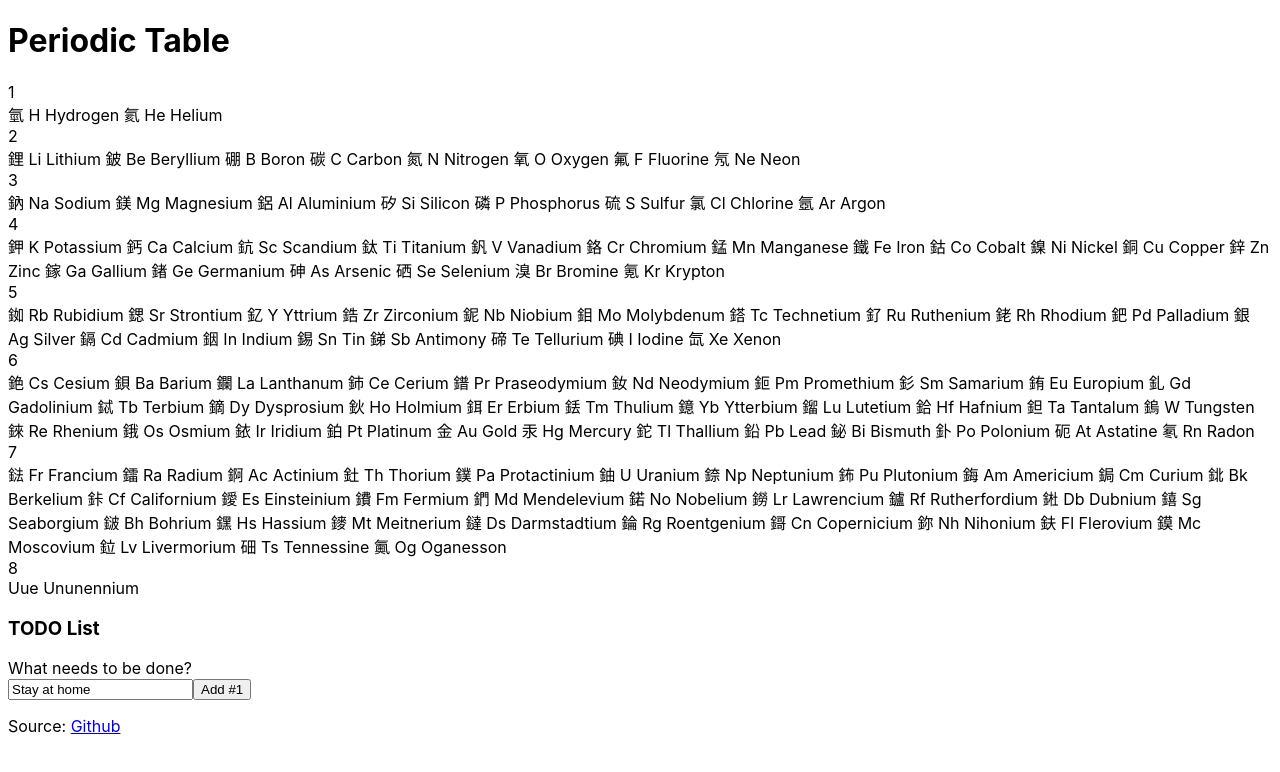
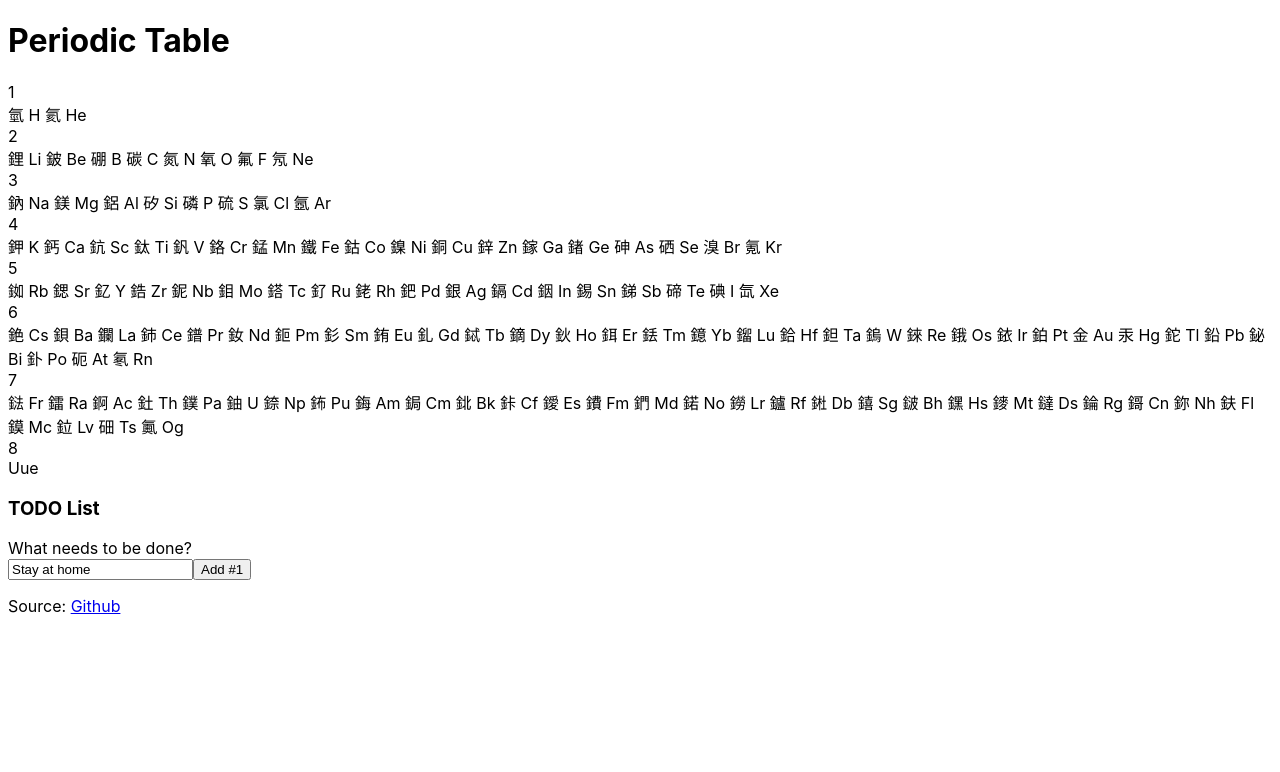
Before and after one commit to kaicarver/yuansu-react, a React (Create React App) app: page / in a window 1280 px wide. Shown: the top 772 px of the page. Built offline with nearby package versions, Linux system fonts and the light colour scheme.

Commit message:
a bit more table-like

```diff
--- a/src/index.js
+++ b/src/index.js
@@ -12,7 +12,13 @@ periodicData.elements.forEach((el, i) => {
 });
 console.log(periodicData.elements);
 let rows = [[],[],[],[],[],[],[],[],[]];
+//console.log("rows1: ", rows);
+// isnt this the same?
+//rows = Array(9).fill([]]);
+//console.log("rows2: ", rows);
 periodicData.elements.forEach(el => rows[el.period].push(el));
+//console.log("rows3: ", rows);
+
 rows.shift();
 function PeriodicTable(props) {
   return <div>
@@ -26,8 +32,8 @@ function PeriodicTable(props) {
 }
 
 function Element(props) {
-  return <span>
-    {props.el.trad} {props.el.symbol} {props.el.name}
+  return <span title={props.el.name}>
+    {props.el.trad} {props.el.symbol}
   </span>;
 }
 
```
